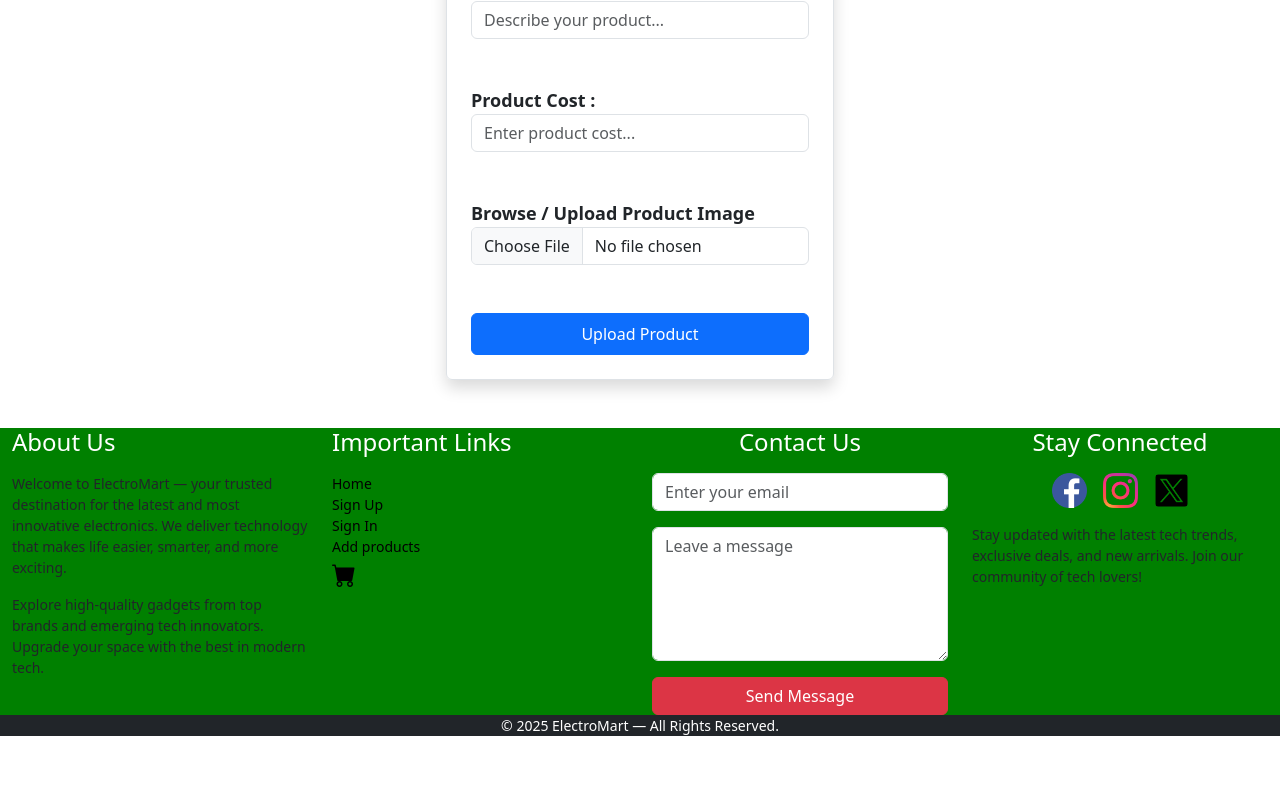
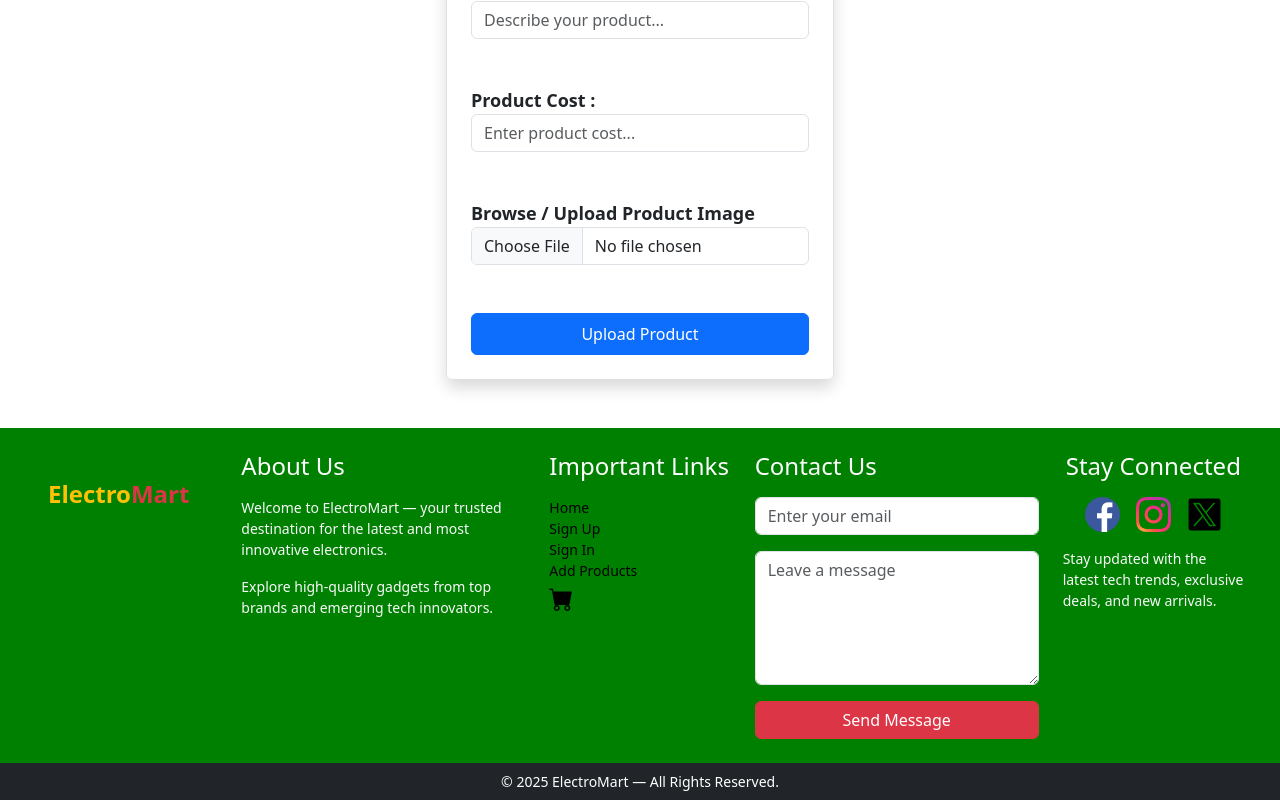
Before and after one commit to DOREEN3/electronics-master, a React (Create React App) app: page /addelectronics in a window 1280 px wide. Shown: the part 338-1138 px from the top of the page. Before the commit the page ends 1074 px from the top, so only its background shows below. Built offline with nearby package versions, Linux system fonts and the light colour scheme.

Commit message:
Update Footer.jsx

```diff
--- a/src/components/Footer.jsx
+++ b/src/components/Footer.jsx
@@ -1,4 +1,5 @@
-import React,{useState} from 'react';
+import React, { useState } from 'react';
+import { Link } from 'react-router-dom';
 
 const Footer = () => {
   const [email, setEmail] = useState("");
@@ -14,41 +15,65 @@ const Footer = () => {
     setEmail("");
     setMessage("");
   };
+
   return (
     <>
-      <div className="container-fluid"style={{ backgroundColor: "green" }}>
-          <div className="row g-4">
+      <div className="container-fluid footer-section" style={{ backgroundColor: "green" }}>
+        <div className="row g-4 p-4">
+
+          {/* Logo */}
+          <div className="col-md-2 p-4">
+            <Link to="/index.html" className="navbar-brand fs-4 fw-bold">
+              <b className="text-warning">Electro</b>
+              <span className="text-danger">Mart</span>
+            </Link>
+          </div>
 
           {/* About Us */}
           <div className="col-md-3">
             <h4 className="mb-3 text-white">About Us</h4>
-        <p className="small">
-          Welcome to ElectroMart — your trusted destination for the latest and
-          most innovative electronics. We deliver technology that makes life
-          easier, smarter, and more exciting.
+            <p className="small text-light">
+              Welcome to ElectroMart — your trusted destination for the latest
+              and most innovative electronics.
             </p>
-
-        <p className="small">
-          Explore high-quality gadgets from top brands and emerging tech
-          innovators. Upgrade your space with the best in modern tech.
+            <p className="small text-light">
+              Explore high-quality gadgets from top brands and emerging tech innovators.
             </p>
           </div>
 
           {/* Important Links */}
-      <div className="col-md-3">
+          <div className="col-md-2">
             <h4 className="mb-3 text-white">Important Links</h4>
-        <ul className="list-unstyled small">
-          <li><a href="/index.html" className="text-black text-decoration-none mb-3">Home</a></li>
-          <li><a href="/signup" className="text-black text-decoration-none mb-3">Sign Up</a></li>
-          <li><a href="/signin" className="text-black text-decoration-none mb-3">Sign In</a></li>
-          <li><a href="/addelectronics" className="text-black text-decoration-none mb-3">Add products</a></li>
-          <li><a href="/cart" className=" text-decoration-none"> <i className="bi bi-cart-fill" style={{ fontSize: "1.5rem", color: "black" }}></i></a></li>
+            <ul className="list-unstyled small footer-links">
+
+              <li>
+                <Link to="/index.html" className="text-black text-decoration-none">Home</Link>
+              </li>
+
+              <li>
+                <Link to="/signup" className="text-black text-decoration-none ">Sign Up</Link>
+              </li>
+
+              <li>
+                <Link to="/signin" className="text-black text-decoration-none">Sign In</Link>
+              </li>
+
+              <li>
+                <Link to="/addelectronics" className="text-black text-decoration-none ">Add Products</Link>
+              </li>
+
+              <li>
+                <Link to="/cart" className="text-decoration-none">
+                  <i className="bi bi-cart-fill" style={{ fontSize: "1.5rem", color: "black" }}></i>
+                </Link>
+              </li>
+
             </ul>
           </div>
 
           {/* Contact Us */}
           <div className="col-md-3">
-        <h4 className="text-white text-center mb-3">Contact Us</h4>
+            <h4 className="text-white mb-3">Contact Us</h4>
 
             <input
               type="email"
@@ -73,55 +98,40 @@ const Footer = () => {
             </button>
           </div>
 
-      {/* Stay Connected */}
-      <div className="col-md-3">
+          {/* Social Media */}
+          <div className="col-md-2">
             <h4 className="text-white text-center mb-3">Stay Connected</h4>
 
             <div className="d-flex justify-content-center mb-3">
-          <a href="https://WWW.facebook.com">
-              <img
-            src="assets/fb.png"
-            alt="facebook"
-            className="mx-2"
-            style={{ width: "35px" }}
-          />
+              <a href="https://www.facebook.com" target="_blank" rel="noopener noreferrer">
+                <img src="assets/fb.png" alt="Facebook" className="mx-2" style={{ width: "35px" }} />
               </a>
 
-        <a href="https://WWW.instagram.com">
-          <img
-            src="assets/in.png"
-            alt="instagram"
-            className="mx-2"
-            style={{ width: "35px" }}
-          />
+              <a href="https://www.instagram.com" target="_blank" rel="noopener noreferrer">
+                <img src="assets/in.png" alt="Instagram" className="mx-2" style={{ width: "35px" }} />
               </a>
-          <a href="https://WWW.telegram.com">
-          <img
-            src="assets/x.png"
-            alt="x"
-            className="mx-2"
-            style={{ width: "35px" }}
-          />
+
+              <a href="https://t.me" target="_blank" rel="noopener noreferrer">
+                <img src="assets/x.png" alt="Telegram" className="mx-2" style={{ width: "35px" }} />
               </a>
             </div>
 
-        <p className="small">
-          Stay updated with the latest tech trends, exclusive deals, and new
-          arrivals. Join our community of tech lovers!
+            <p className="small text-light">
+              Stay updated with the latest tech trends, exclusive deals, and new arrivals.
             </p>
+          </div>
+
         </div>
       </div>
 
-      </div>
-
+      {/* Footer Bottom Bar */}
       <div className="container-fluid bg-dark">
-        <p className="text-center text-white small mb-0">
+        <p className="text-center text-white small mb-0 p-2">
           © {new Date().getFullYear()} ElectroMart — All Rights Reserved.
         </p>
       </div>
     </>
   );
-}
-
+};
 
 export default Footer;
```
Lines whose indentation alone changed are shown as unchanged.
